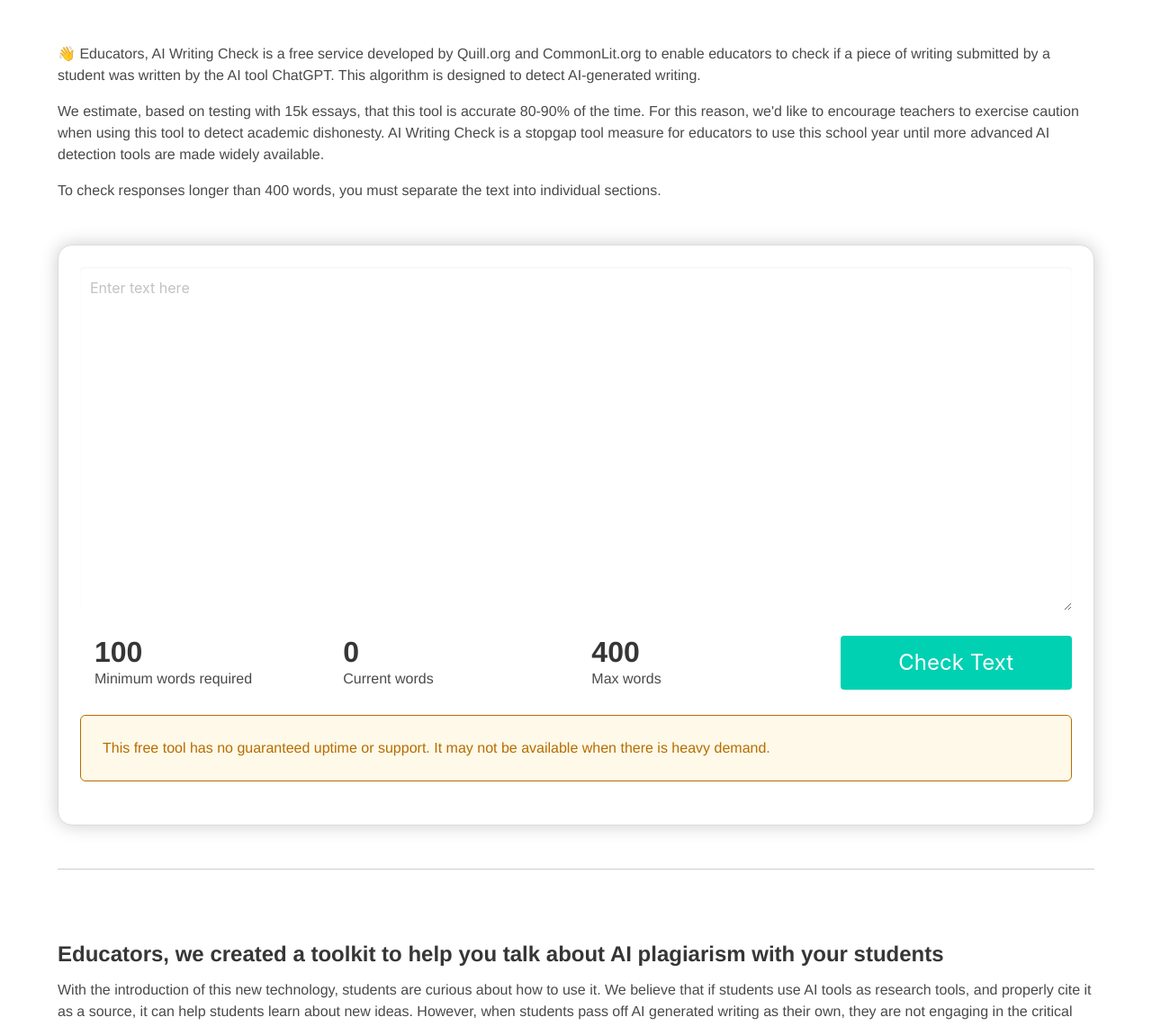
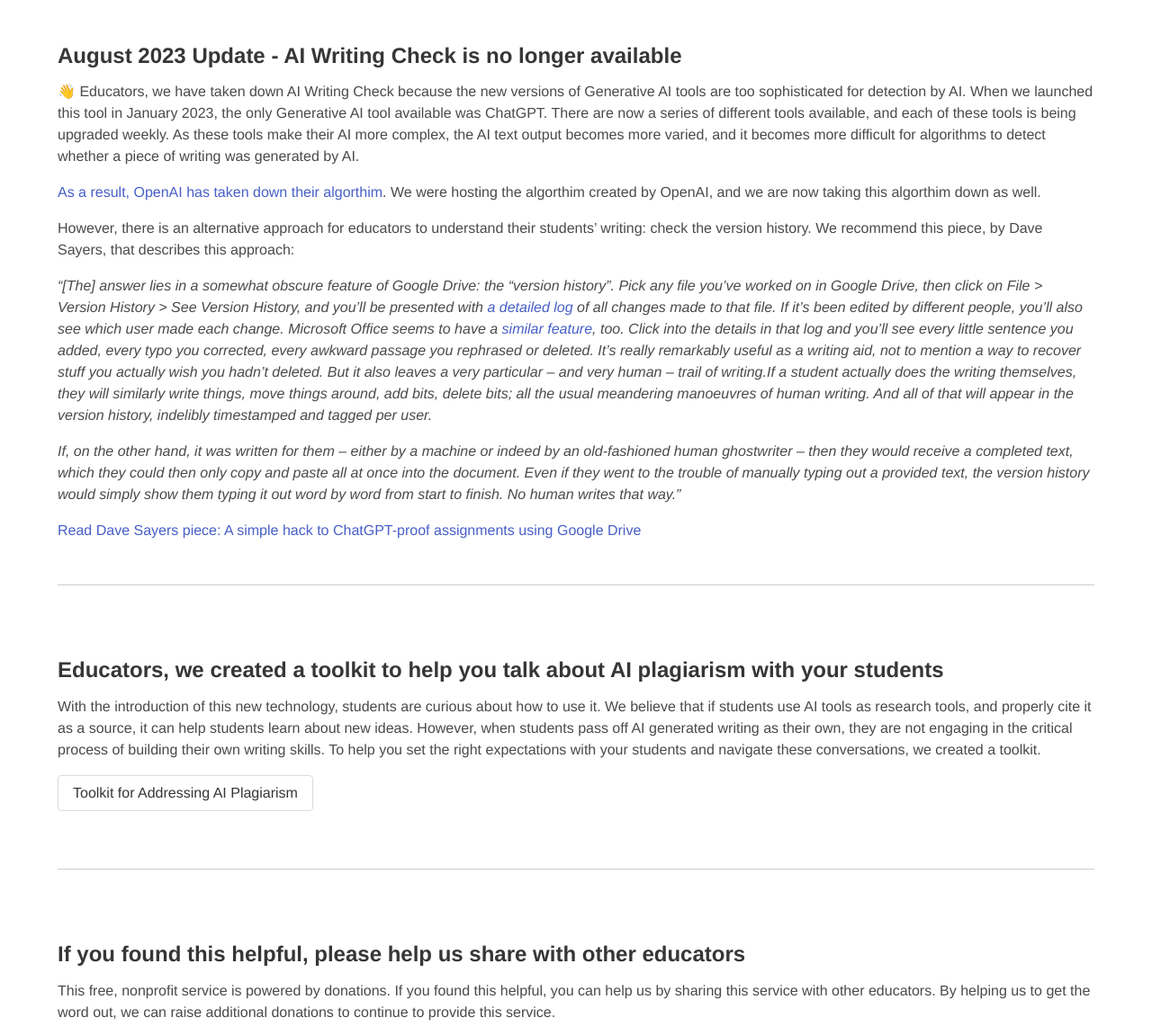
Before and after one commit to empirical-org/AI-Writing-Check, a Flask app: page / in a window 1280 px wide. Shown: the part 216-1357 px from the top of the page at 90% size. Run offline with Flask 2, Linux system fonts and the light colour scheme.

Commit message:
Update copy with info about sunsetting the tool
Includes removing the form that users would have used to submit text for analysis

```diff
--- a/app/templates/index.html
+++ b/app/templates/index.html
@@ -56,132 +56,21 @@
   <main class='m-6'>
     <div class='container'>
       <div class='content my-6 is-size-5-mobile'>
-        <p>👋 Educators, AI Writing Check is a free service developed by Quill.org and CommonLit.org to enable educators to check if a piece of writing submitted by a student was written by the AI tool ChatGPT. This algorithm is designed to detect AI-generated writing. </p>
+        <h3>
+          August 2023 Update - AI Writing Check is no longer available
+        </h3>
+          <p>👋 Educators, we have taken down AI Writing Check because the new versions of Generative AI tools are too sophisticated for detection by AI. When we launched this tool in January 2023, the only Generative AI tool available was ChatGPT. There are now a series of different tools available, and each of these tools is being upgraded weekly. As these tools make their AI more complex, the AI text output becomes more varied, and it becomes more difficult for algorithms to detect whether a piece of writing was generated by AI.</p>
 
-        <p>We estimate, based on testing with 15k essays, that this tool is accurate 80-90% of the time. For this reason, we'd like to encourage teachers to exercise caution when using this tool to detect academic dishonesty. AI Writing Check is a stopgap tool measure for educators to use this school year until more advanced AI detection tools are made widely available. </p>
+          <p><a href="https://techcrunch.com/2023/07/25/openai-scuttles-ai-written-text-detector-over-low-rate-of-accuracy/">As a result, OpenAI has taken down their algorthim</a>. We were hosting the algorthim created by OpenAI, and we are now taking this algorthim down as well.</p>
 
-        <p>To check responses longer than 400 words, you must separate the text into individual sections.</p>
+          <p>However, there is an alternative approach for educators to understand their students’ writing: check the version history. We recommend this piece, by Dave Sayers, that describes this approach:</p>
+
+          <p><i>“[The] answer lies in a somewhat obscure feature of Google Drive: the “version history”. Pick any file you’ve worked on in Google Drive, then click on File > Version History > See Version History, and you’ll be presented with <a href="https://support.google.com/docs/answer/190843">a detailed log</a> of all changes made to that file. If it’s been edited by different people, you’ll also see which user made each change. Microsoft Office seems to have a <a href="https://support.microsoft.com/en-us/office/view-previous-versions-of-office-files-5c1e076f-a9c9-41b8-8ace-f77b9642e2c2">similar feature</a>, too. Click into the details in that log and you’ll see every little sentence you added, every typo you corrected, every awkward passage you rephrased or deleted. It’s really remarkably useful as a writing aid, not to mention a way to recover stuff you actually wish you hadn’t deleted. But it also leaves a very particular – and very human – trail of writing.If a student actually does the writing themselves, they will similarly write things, move things around, add bits, delete bits; all the usual meandering manoeuvres of human writing. And all of that will appear in the version history, indelibly timestamped and tagged per user.</i></p>
+
+          <p><i>If, on the other hand, it was written for them – either by a machine or indeed by an old-fashioned human ghostwriter – then they would receive a completed text, which they could then only copy and paste all at once into the document. Even if they went to the trouble of manually typing out a provided text, the version history would simply show them typing it out word by word from start to finish. No human writes that way.”</i></p>
+
+          <p><a href="https://www.timeshighereducation.com/campus/simple-hack-chatgptproof-assignments-using-google-drive">Read Dave Sayers piece: A simple hack to ChatGPT-proof assignments using Google Drive</a></p>
       </div>
-      <div class='form-section p-5 mb-6'>
-        <form id="js-form">
-        <textarea id="js-textBox" class='textarea' placeholder='Enter text here' rows=15></textarea>
-        <div class='columns mt-4'>
-          <div class='column'>
-            <div id="js-counters" class='columns counters ml-1'>
-              <div class='column'>
-                <div class='title mb-0'>100</div>
-                <div class='description'>Minimum words required</div>
-              </div>
-              <div class='column'>
-                <div id="js-wordCount" class='title mb-0'>0</div>
-                <div class='description'>Current words</div>
-              </div>
-              <div class='column'>
-                <div class='title mb-0'>400</div>
-                <div class='description'>Max words</div>
-              </div>
-            </div>
-          </div>
-
-          <div class='column is-3 is-clearfix'>
-            <input type="submit" id="js-submitButton" class='submitButton button is-primary is-large is-pulled-right is-fullwidth is-responsive' value="Check Text"
-            />
-          </div>
-        </div>
-        </form>
-
-        <div class='columns mt-4 '>
-          <div class='column js-feedbacks'>
-            <div id="js-warning" class="js-feedback p-5 warning content">
-              <p>This free tool has no guaranteed uptime or support. It may not be available when there is heavy demand.</p>
-            </div>
-            <div id="js-processing" class="js-feedback p-5 processing content hide">
-              <h3 class='title'>
-                Processing
-                <span class='processing-spinner'></span>
-              </h3>
-
-              <p>Your submission is in the queue. The system processes one text every two seconds, meaning that it can take minutes when there is heavy demand.</p>
-            </div>
-          <div id="js-human" class="js-feedback content hide">
-            <hr class='divider' />
-            <h3 class='title human p-5'>
-              <img src="../static/images/robot.svg" alt="Siren" class="emoji-icon">
-              <div class='pl-5 ml-4'>
-                AI Prediction: <b>Text Written by Human</b>
-              </div>
-            </h3>
-            <hr class='divider' />
-            <h4 class='title'>Three Important Things to Know</h4>
-            <div class='info p-5 mb-4'>
-              <h5 class='title'>
-                <img src="../static/images/siren.svg" alt="Siren" class="emoji-icon">
-                <div class='pl-5 ml-4'>
-                  This tool is not perfectly accurate - it will misidentify some pieces of writing
-                </div>
-              </h5>
-              <p class='pl-5 ml-4'>No tool AI text detection tool is perfectly accurate. This tool is accurate about 80% to 90% of the time, meaning that one or two of every ten pieces of writing that were flagged as human written will actually be written by AI.</p>
-            </div>
-            <div class='info p-5 mb-4'>
-              <h5 class='title'>
-                <img src="../static/images/warning.svg" alt="Warning Gate" class="emoji-icon">
-                <div class='pl-5 ml-4'>
-                  Students can fool the system by rewriting the text
-                </div>
-              </h5>
-              <p class='pl-5 ml-4'>Students can fool algorithms that identify AI writing by rewriting the bot’s writing or by using another AI tool to rewrite the text for them. If a student sufficiently changes the writing, it is difficult for an AI tool to detect it as AI writing. </p>
-            </div>
-            <div class='info p-5'>
-              <h5 class='title'>
-                <img src="../static/images/message_bubble.svg" alt="Chat Message" class="emoji-icon">
-                <div class='pl-5 ml-4'>
-                  When you identify AI generated writing, treat this as a learning opportunity
-                </div>
-              </h5>
-              <p class='pl-5 ml-4'>Students are curious about AI, and we should encourage students to learn how to use these tools. If a student has misrepresented AI writing as their own, we have created a toolkit that may help you talk to your student about why it is that students cite their sources and not misrepresent someone else’s work at their own. </p>
-            </div>
-          </div>
-          <div id="js-ai" class="js-feedback content hide">
-            <hr class='divider' />
-            <h3 class='title ai p-5'>
-              <img src="../static/images/robot.svg" alt="Siren" class="emoji-icon">
-              <div class='pl-5 ml-4'>
-                AI Prediction: <b>Text Written by AI</b>
-              </div>
-            </h3>
-            <hr class='divider' />
-            <h4 class='title'>Three Important Things to Know</h4>
-            <div class='info p-5 mb-4'>
-              <h5 class='title'>
-                <img src="../static/images/siren.svg" alt="Siren" class="emoji-icon">
-                <div class='pl-5 ml-4'>
-                  This tool is not perfectly accurate - it will misidentify some pieces of writing
-                </div>
-              </h5>
-              <p class='pl-5 ml-4'>No tool AI text detection tool is perfectly accurate. This tool is accurate about 80% to 90% of the time, meaning that one or two of every ten pieces of writing that were flagged as AI written will actually be written by a human.</p>
-            </div>
-            <div class='info p-5 mb-4'>
-              <h5 class='title'>
-                <img src="../static/images/scales.svg" alt="Warning Gate" class="emoji-icon">
-                <div class='pl-5 ml-4'>
-                  This tool is not sufficient proof of academic dishonesty
-                </div>
-              </h5>
-              <p class='pl-5 ml-4'>The AI detection algorithms look for formulaic patterns. Since students sometimes write in a formulaic style, all AI detection algorithm will sometimes mistakenly flag this writing as AI writing. No AI tool is accurate enough to be definitive proof of academic dishonesty. </p>
-            </div>
-            <div class='info p-5'>
-              <h5 class='title'>
-                <img src="../static/images/message_bubble.svg" alt="Chat Message" class="emoji-icon">
-                <div class='pl-5 ml-4'>
-                  If you identify AI writing in a student text, treat this as a learning opportunity
-                </div>
-              </h5>
-              <p class='pl-5 ml-4'>Students are curious about AI, and we should encourage students to learn how to use these tools. If a student has misrepresented AI writing as their own, we have created a toolkit that may help you talk to your student about why it is that students cite their sources and not misrepresent someone else’s work at their own. </p>
-            </div>
-          </div>
-        </div>
-      </div>
-    </div>
       <section class='content mt-6 is-size-5-mobile'>
         <h3>
           Educators, we created a toolkit to help you talk about AI plagiarism with your students
```
